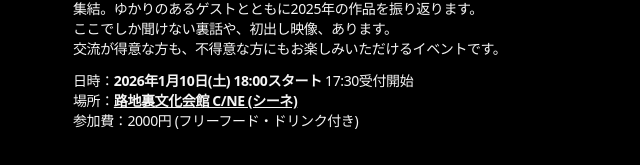
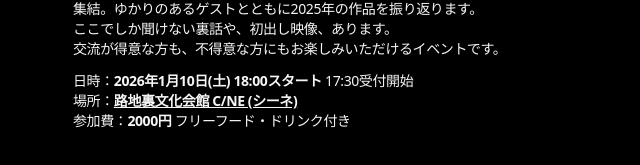
Before and after one commit to ykpythemind/in-facto-tools, a Next.js app in the folder website/: page /meetup3 in a window 1280 px wide. Shown: the part 465-630 px from the top of the page, without its empty margins (319-959 px from the left). Built offline with nearby package versions, Linux system fonts and the light colour scheme.

Commit message:
Sync in-facto-web

```diff
--- a/website/app/(meetup3)/meetup3/main.tsx
+++ b/website/app/(meetup3)/meetup3/main.tsx
@@ -44,7 +44,8 @@ export const Main = () => {
               </a>
             </span>
             <br />
-            参加費：2000円 (フリーフード・ドリンク付き)
+            参加費：<span className="font-bold">2000円</span>{" "}
+            フリーフード・ドリンク付き
           </div>
         </div>
 
```
